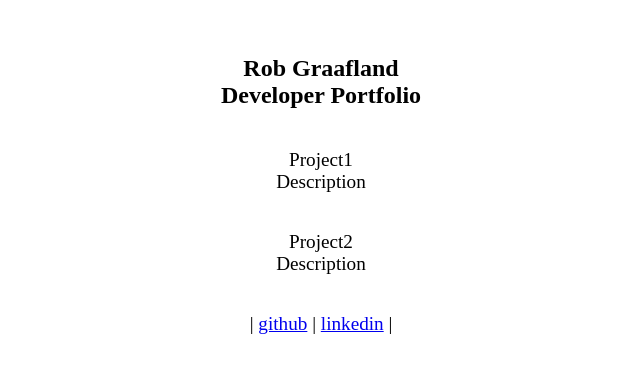
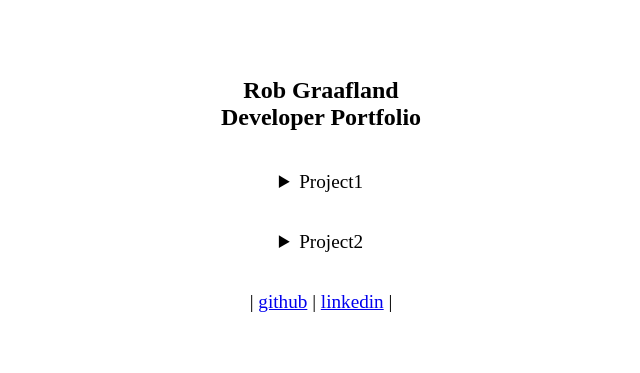
Before and after one commit to robgraafland/graaf.dev, a plain HTML site: page index.html in a window 1280 px wide. Shown: the part 157-530 px from the top of the page, without its empty margins (319-959 px from the left). Drawn offline with Linux system fonts and the light colour scheme.

Commit message:
Add <Summary> and <Details> to index.html to hide and show additional information on projects in pure html

```diff
--- a/index.html
+++ b/index.html
@@ -25,10 +25,16 @@
 	<section class="box">
 		<h1>Rob Graafland<br>Developer Portfolio</h1>
 		<div class="cont">
-			Project1<br>Description
+			<details>
+				<summary>Project1<br></summary>
+				<p>Description: Django project tutorial. Python, Django, etc, etc.</p>
+			</details>
 		</div>
 		<div class="cont">
-			Project2<br>Description
+			<details>
+				<summary>Project2<br></summary>
+				<p>Description: Django project tutorial. Python, Django, etc, etc.</p>
+			</details>
 		</div>
 		<div class="cont">
 			| <a href="https://github.com/robgraafland">github</a> | <a href="https://www.linkedin.com/in/robgraafland/">linkedin</a> |
```
